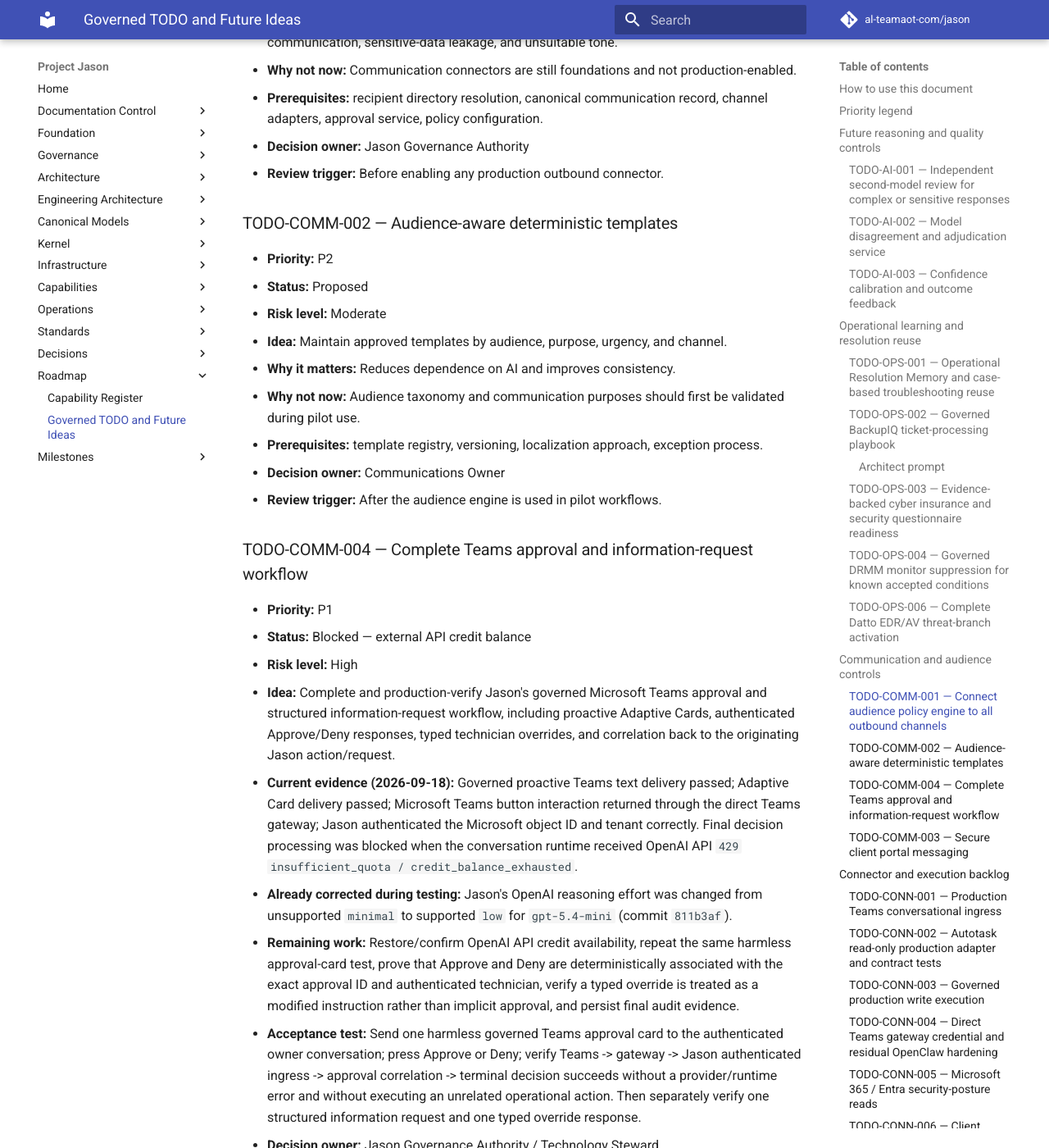
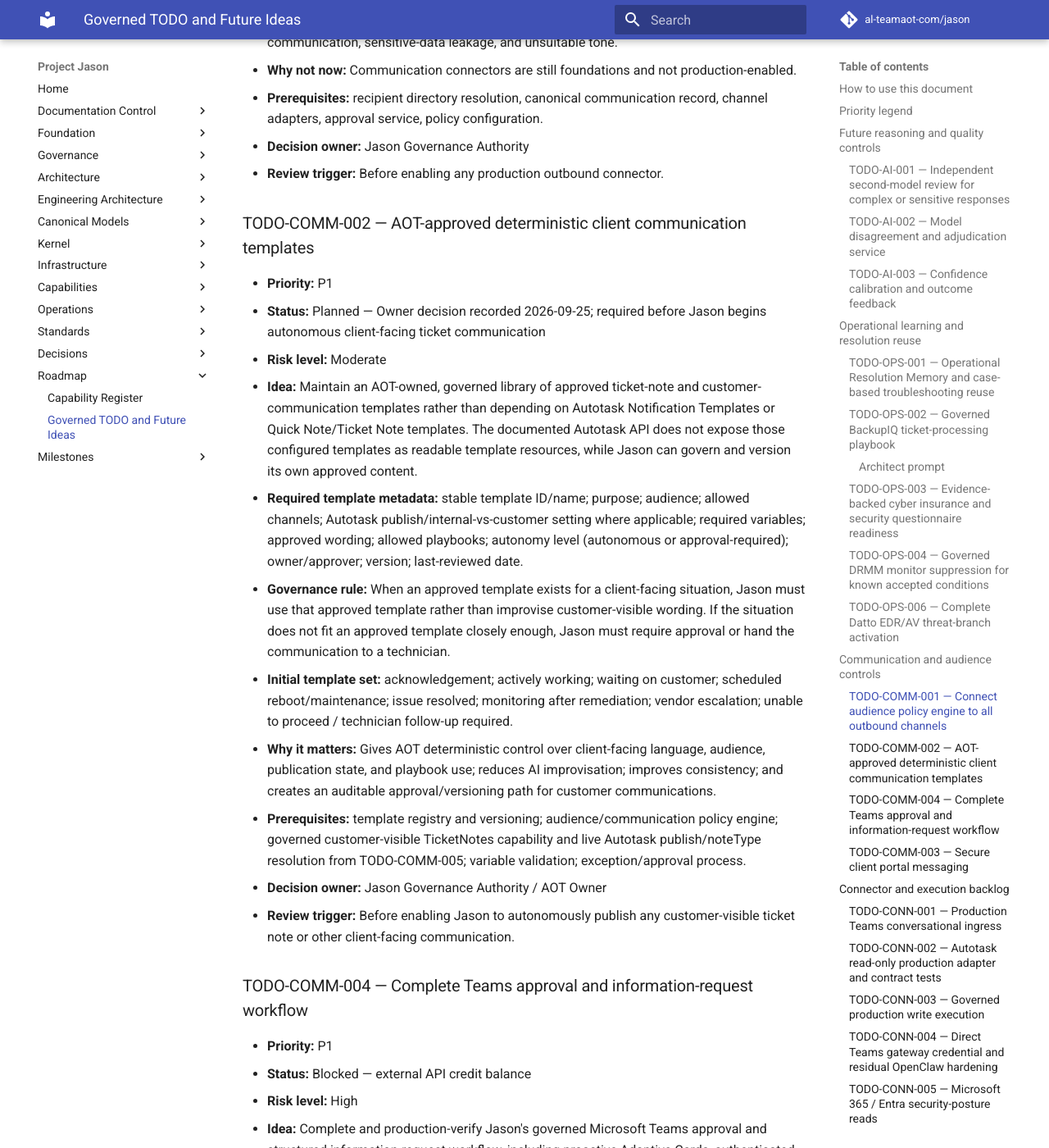
Before and after one commit to al-teamaot-com/jason, an MkDocs documentation site: the page built from docs/roadmaps/Project-Jason-TODO-and-Future-Ideas.md, in a window 1280 px wide and 1400 px high, scrolled down 20723 px. Shown: the whole window at 82% size. Built offline with MkDocs 1.6.1 and Material for MkDocs 9.7.7, drawn with Linux system fonts in a browser that asks for light colours; comment, search, counter and statistics services are not loaded; some of the changed text lies outside the part shown.

Commit message:
Update TODO-COMM-002 for approved client communication templates

```diff
--- a/docs/roadmaps/Project-Jason-TODO-and-Future-Ideas.md
+++ b/docs/roadmaps/Project-Jason-TODO-and-Future-Ideas.md
@@ -688,17 +688,19 @@
 - **Decision owner:** Jason Governance Authority
 - **Review trigger:** Before enabling any production outbound connector.
 
-### TODO-COMM-002 — Audience-aware deterministic templates
+### TODO-COMM-002 — AOT-approved deterministic client communication templates
 
-- **Priority:** P2
-- **Status:** Proposed
+- **Priority:** P1
+- **Status:** Planned — Owner decision recorded 2026-09-25; required before Jason begins autonomous client-facing ticket communication
 - **Risk level:** Moderate
-- **Idea:** Maintain approved templates by audience, purpose, urgency, and channel.
-- **Why it matters:** Reduces dependence on AI and improves consistency.
-- **Why not now:** Audience taxonomy and communication purposes should first be validated during pilot use.
-- **Prerequisites:** template registry, versioning, localization approach, exception process.
-- **Decision owner:** Communications Owner
-- **Review trigger:** After the audience engine is used in pilot workflows.
+- **Idea:** Maintain an AOT-owned, governed library of approved ticket-note and customer-communication templates rather than depending on Autotask Notification Templates or Quick Note/Ticket Note templates. The documented Autotask API does not expose those configured templates as readable template resources, while Jason can govern and version its own approved content.
+- **Required template metadata:** stable template ID/name; purpose; audience; allowed channels; Autotask publish/internal-vs-customer setting where applicable; required variables; approved wording; allowed playbooks; autonomy level (autonomous or approval-required); owner/approver; version; last-reviewed date.
+- **Governance rule:** When an approved template exists for a client-facing situation, Jason must use that approved template rather than improvise customer-visible wording. If the situation does not fit an approved template closely enough, Jason must require approval or hand the communication to a technician.
+- **Initial template set:** acknowledgement; actively working; waiting on customer; scheduled reboot/maintenance; issue resolved; monitoring after remediation; vendor escalation; unable to proceed / technician follow-up required.
+- **Why it matters:** Gives AOT deterministic control over client-facing language, audience, publication state, and playbook use; reduces AI improvisation; improves consistency; and creates an auditable approval/versioning path for customer communications.
+- **Prerequisites:** template registry and versioning; audience/communication policy engine; governed customer-visible TicketNotes capability and live Autotask publish/noteType resolution from TODO-COMM-005; variable validation; exception/approval process.
+- **Decision owner:** Jason Governance Authority / AOT Owner
+- **Review trigger:** Before enabling Jason to autonomously publish any customer-visible ticket note or other client-facing communication.
 
 ### TODO-COMM-004 — Complete Teams approval and information-request workflow
 
```
